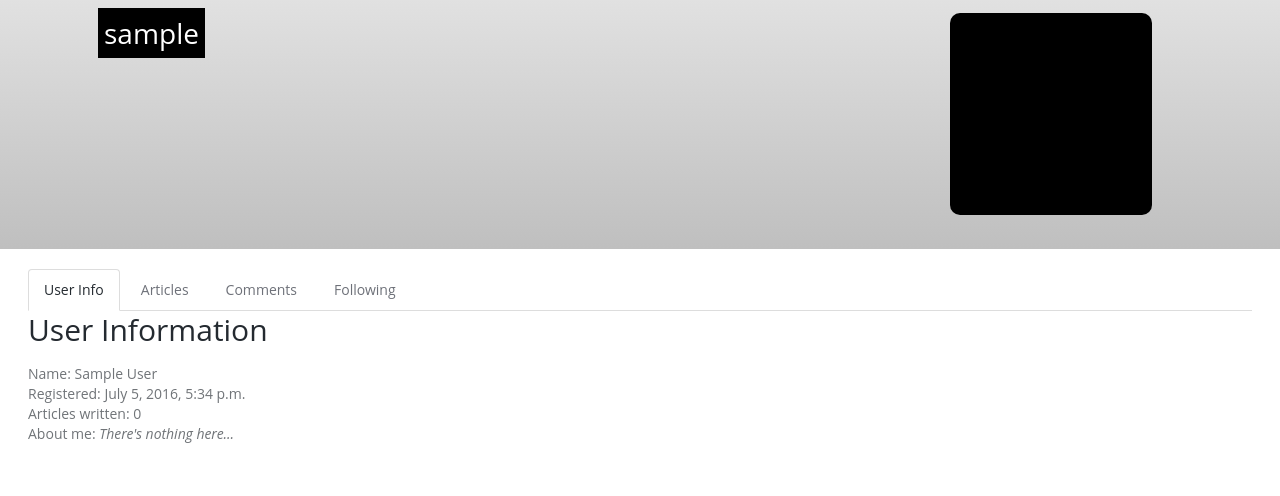
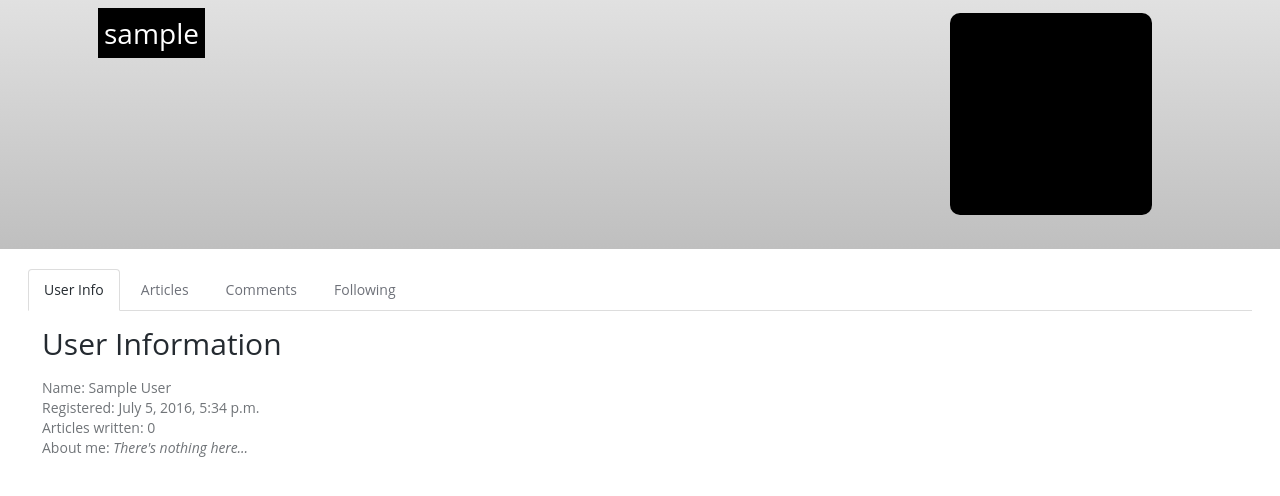
Before and after one commit to rolsn/wordscheme, a Django app: a page that uses website/templates/website/nav.html in a window 1280 px wide. Shown: the part 51-547 px from the top of the page. Run offline with Django 3.2, Linux system fonts and the light colour scheme; the visitor is signed in with stand-in values (Sample User, id 1); data comes from the database, SQL or seed files in the repository; data that the repository does not hold is empty; parts of the project's set-up code (start-up, migrations or seed data) failed here and were passed over; some libraries are stand-ins or nearby versions.

Commit message:
pad the user-profile div

```diff
--- a/website/static/website/css/main.css
+++ b/website/static/website/css/main.css
@@ -145,3 +145,6 @@ p {
 #user-latest-comments,
 #user-latest-following {
   display: none; }
+
+#user-profile {
+  padding: 1em; }
--- a/website/static/website/css/main.scss
+++ b/website/static/website/css/main.scss
@@ -155,3 +155,5 @@ p { font-size: 14px; }
 #user-latest-following {
     display: none;
 }
+
+#user-profile { padding: 1em; }
```
